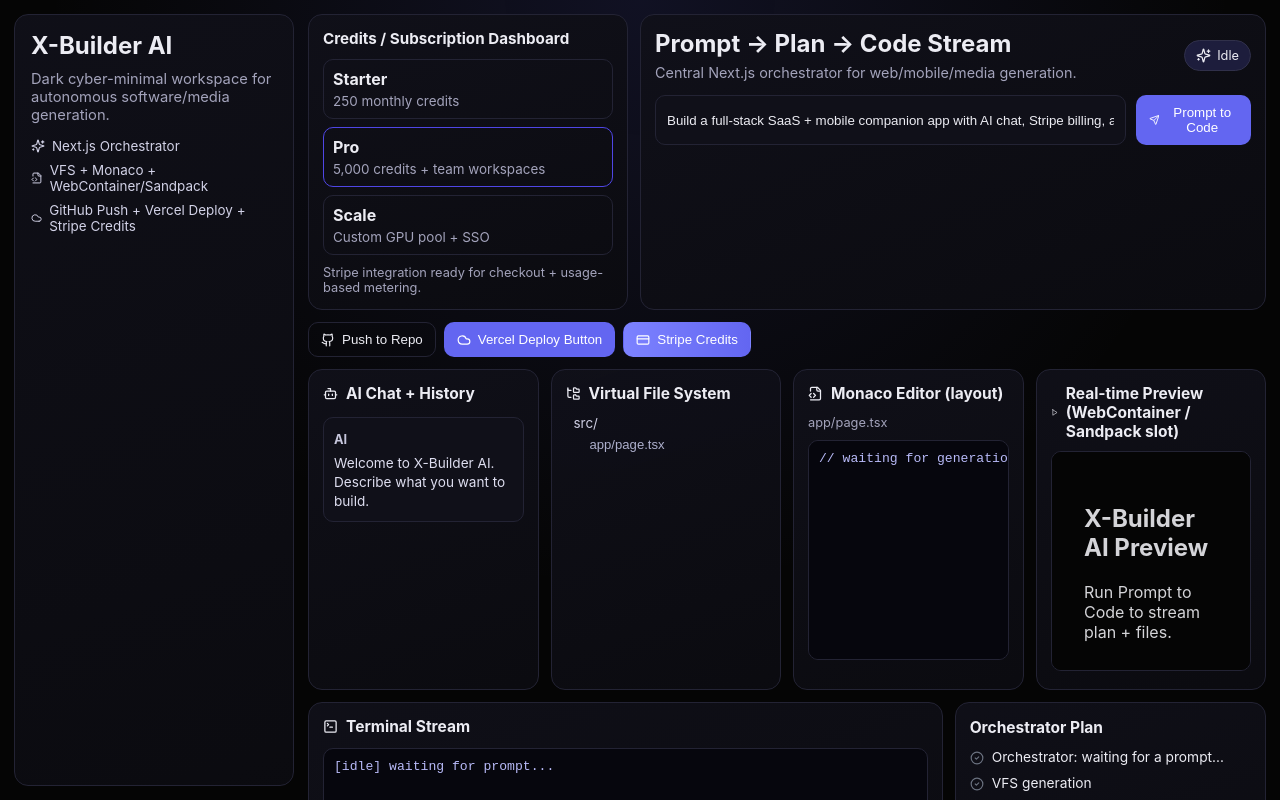
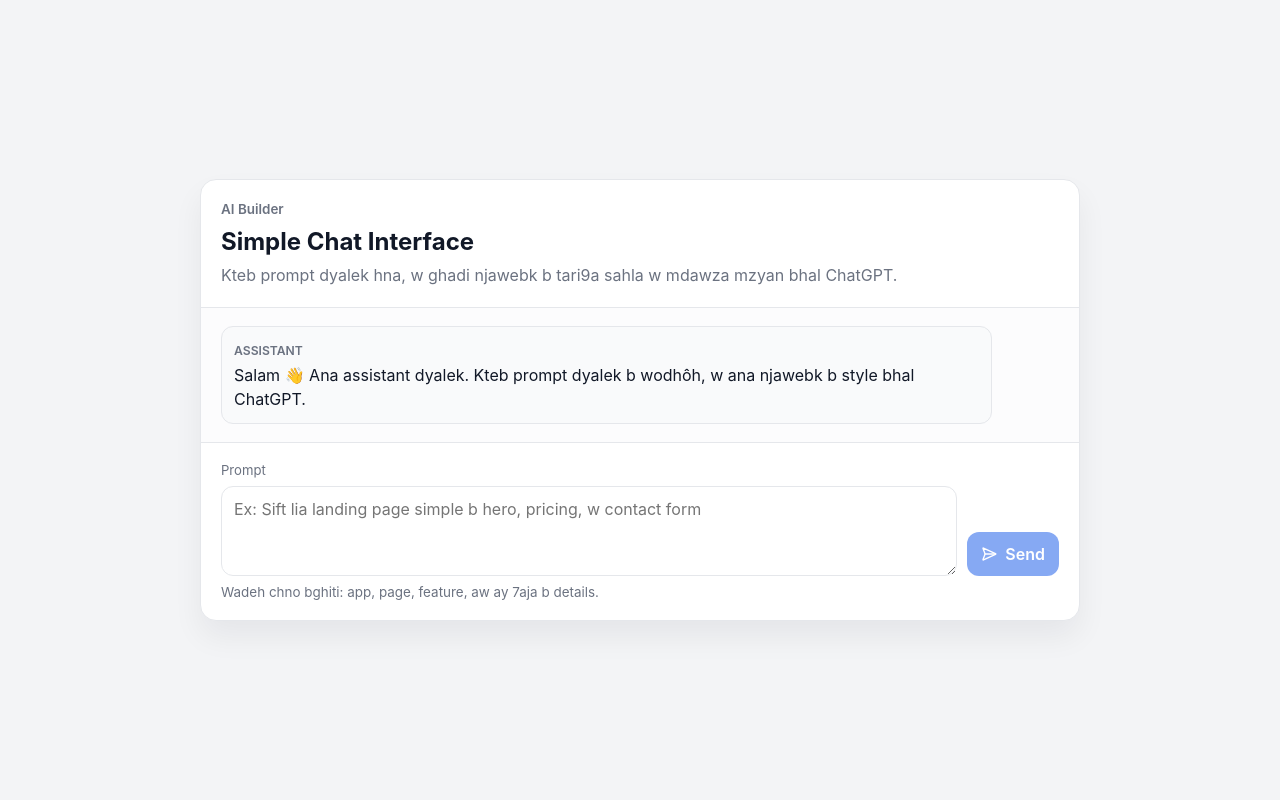
Before and after one commit to dyasse/ia-all-in-one, a Next.js app: page / in a window 1280 px wide. Shown: the top 800 px of the page. Built offline with nearby package versions, Linux system fonts and the light colour scheme.

Commit message:
Simplify app into clear ChatGPT-style interface

```diff
--- a/app/globals.css
+++ b/app/globals.css
@@ -1,11 +1,12 @@
 :root {
-  --obsidian: #050505;
-  --primary: #6366f1;
-  --panel: #0b0b10;
-  --panel-soft: #101019;
-  --border: #232334;
-  --text: #ececf3;
-  --muted: #a3a3bb;
+  --bg: #f3f4f6;
+  --panel: #ffffff;
+  --border: #e5e7eb;
+  --text: #111827;
+  --muted: #6b7280;
+  --accent: #2563eb;
+  --assistant: #f9fafb;
+  --user: #eff6ff;
 }
 
 * {
@@ -16,358 +17,161 @@
 body {
   margin: 0;
   min-height: 100%;
-  background: radial-gradient(circle at top, rgba(99, 102, 241, 0.13), transparent 40%), var(--obsidian);
+  font-family: Inter, system-ui, -apple-system, Segoe UI, Roboto, sans-serif;
+  background: var(--bg);
   color: var(--text);
-  font-family: Inter, system-ui, -apple-system, Segoe UI, sans-serif;
 }
 
 h1,
-h2,
-h3,
 p {
   margin: 0;
 }
 
-.genx-shell {
+.simple-chat-shell {
   min-height: 100vh;
-  display: grid;
-  grid-template-columns: 280px 1fr;
-  gap: 14px;
-  padding: 14px;
+  display: flex;
+  align-items: center;
+  justify-content: center;
+  padding: 24px;
 }
 
-.glass,
-.card {
-  background: linear-gradient(160deg, rgba(16, 16, 25, 0.95), rgba(11, 11, 16, 0.98));
+.simple-chat-card {
+  width: min(880px, 100%);
+  background: var(--panel);
   border: 1px solid var(--border);
-  border-radius: 14px;
+  border-radius: 16px;
+  box-shadow: 0 16px 30px rgba(17, 24, 39, 0.06);
+  overflow: hidden;
 }
 
-.sidebar {
-  padding: 16px;
-  position: sticky;
-  top: 14px;
-  height: calc(100vh - 28px);
-}
-
-.sidebar p {
-  margin-top: 10px;
-  color: var(--muted);
-  font-size: 0.92rem;
-}
-
-.stack-list {
-  display: grid;
-  gap: 8px;
-  margin-top: 14px;
-}
-
-.stack-list span {
-  display: inline-flex;
-  align-items: center;
-  gap: 7px;
-  color: #d2d2e7;
-  font-size: 0.84rem;
-}
-
-.genx-main {
-  display: grid;
-  gap: 12px;
-}
-
-.top-zone {
-  display: grid;
-  grid-template-columns: 320px 1fr;
-  gap: 12px;
-}
-
-.card {
-  padding: 14px;
-}
-
-.studio-head {
-  display: flex;
-  align-items: center;
-  justify-content: space-between;
-  gap: 12px;
-}
-
-.studio-head p {
-  margin-top: 6px;
-  color: var(--muted);
-  font-size: 0.9rem;
-}
-
-.status {
-  display: inline-flex;
-  align-items: center;
-  gap: 6px;
-  padding: 7px 11px;
-  border-radius: 999px;
-  font-size: 0.8rem;
-  border: 1px solid #30304a;
-  background: rgba(99, 102, 241, 0.18);
-}
-
-.prompt-shell {
-  margin-top: 14px;
-  display: flex;
-  gap: 10px;
-}
-
-.prompt-shell input {
-  width: 100%;
-  background: var(--panel-soft);
-  border: 1px solid var(--border);
-  color: var(--text);
-  border-radius: 10px;
-  padding: 11px;
-}
-
-.feature-bar {
-  display: flex;
-  gap: 8px;
-  flex-wrap: wrap;
-}
-
-.btn {
-  border-radius: 10px;
-  border: 1px solid transparent;
-  padding: 9px 12px;
-  display: inline-flex;
-  align-items: center;
-  gap: 7px;
-  cursor: pointer;
-}
-
-.btn-default {
-  background: var(--primary);
-  color: white;
-}
-
-.btn-outline {
-  background: transparent;
-  color: var(--text);
-  border-color: var(--border);
-}
-
-.btn-pro {
-  background: linear-gradient(90deg, #7c82ff, #6366f1);
-  color: white;
-}
-
-.workspace-grid {
-  display: grid;
-  grid-template-columns: repeat(12, minmax(0, 1fr));
-  gap: 12px;
-}
-
-.chat-panel {
-  grid-column: span 3;
-}
-
-.vfs-panel {
-  grid-column: span 3;
-}
-
-.editor-panel {
-  grid-column: span 3;
-}
-
-.preview-panel {
-  grid-column: span 3;
-}
-
-.terminal-panel {
-  grid-column: span 8;
-}
-
-.plan-panel {
-  grid-column: span 4;
-}
-
-.chat-panel h3,
-.vfs-panel h3,
-.editor-panel h3,
-.preview-panel h3,
-.terminal-panel h3,
-.plan-panel h3 {
-  display: inline-flex;
-  align-items: center;
-  gap: 8px;
-  font-size: 0.97rem;
-}
-
-.chat-list {
-  margin-top: 12px;
-  display: grid;
-  gap: 10px;
-  max-height: 260px;
-  overflow: auto;
-}
-
-.chat-msg {
-  border: 1px solid var(--border);
-  background: var(--panel-soft);
-  border-radius: 10px;
-  padding: 10px;
-}
-
-.chat-msg strong {
-  font-size: 0.8rem;
-  color: #c7c7dd;
-}
-
-.chat-msg p {
-  margin-top: 6px;
-  line-height: 1.4;
-  font-size: 0.85rem;
-  color: #dedef0;
-}
-
-.tree-list {
-  margin-top: 10px;
-}
-
-.tree-folder {
-  margin: 8px 0 2px;
-  font-size: 0.84rem;
-  color: #cfcfe4;
-}
-
-.tree-file {
-  width: 100%;
-  text-align: left;
-  border: 0;
-  background: transparent;
-  color: #aeb0cd;
-  padding: 4px 0;
-  cursor: pointer;
-  font-size: 0.82rem;
-}
-
-.editor-file {
-  margin-top: 10px;
-  font-size: 0.8rem;
-  color: var(--muted);
-}
-
-.editor-panel pre,
-.terminal-panel pre {
-  margin-top: 10px;
-  background: #06060d;
-  border: 1px solid var(--border);
-  border-radius: 10px;
-  padding: 10px;
-  overflow: auto;
-  min-height: 220px;
-  color: #b8baf8;
-  font-size: 0.82rem;
-}
-
-.preview-panel iframe {
-  width: 100%;
-  min-height: 220px;
-  margin-top: 10px;
-  border-radius: 10px;
-  border: 1px solid var(--border);
-  background: #050505;
-}
-
-.plan-list {
-  margin: 12px 0 0;
-  padding: 0;
-  list-style: none;
-  display: grid;
-  gap: 10px;
-}
-
-.plan-list li {
-  display: flex;
-  align-items: flex-start;
-  gap: 8px;
-  font-size: 0.86rem;
-}
-
-.plan-icon {
-  margin-top: 2px;
-}
-
-.plan-pending {
-  color: #6b7280;
-}
-
-.plan-running {
-  color: #818cf8;
-}
-
-.plan-done {
-  color: #22c55e;
-}
-
-.asset-grid {
-  margin-top: 10px;
-  display: grid;
-  grid-template-columns: repeat(auto-fit, minmax(220px, 1fr));
-  gap: 10px;
-}
-
-.asset-item {
-  border: 1px solid var(--border);
-  border-radius: 10px;
-  padding: 10px;
-  font-size: 0.86rem;
-  color: #d8d8ea;
-}
-
-.pricing-modal h3 {
-  font-size: 0.95rem;
-}
-
-.tiers {
-  margin-top: 11px;
+.chat-header {
+  padding: 20px;
+  border-bottom: 1px solid var(--border);
   display: grid;
   gap: 8px;
 }
 
-.tier-box {
-  border: 1px solid var(--border);
-  border-radius: 10px;
-  padding: 9px;
-}
-
-.tier-pro {
-  border-color: #4f46e5;
-}
-
-.tier-box p {
-  margin-top: 4px;
-  color: var(--muted);
+.chat-kicker {
+  color: var(--accent);
+  font-weight: 600;
   font-size: 0.84rem;
 }
 
-.billing-hint {
-  margin-top: 10px;
-  color: var(--muted);
-  font-size: 0.8rem;
+.chat-header h1 {
+  font-size: 1.5rem;
 }
 
-.guide-list {
-  margin: 10px 0 0;
-  padding-left: 18px;
-  display: grid;
-  gap: 6px;
-  color: #cecee5;
-  font-size: 0.88rem;
+.chat-header p {
+  color: var(--muted);
+  line-height: 1.45;
 }
 
-.video-hint {
-  margin-top: 10px;
+.chat-stream {
+  padding: 18px 20px;
+  max-height: 430px;
+  overflow: auto;
+  display: grid;
+  gap: 12px;
+  background: #fcfcfd;
+}
+
+.chat-bubble {
+  border: 1px solid var(--border);
+  border-radius: 12px;
+  padding: 12px;
+  max-width: 92%;
+}
+
+.chat-bubble p {
+  margin-top: 4px;
+  white-space: pre-wrap;
+  line-height: 1.5;
+}
+
+.chat-bubble.assistant {
+  background: var(--assistant);
+  justify-self: start;
+}
+
+.chat-bubble.user {
+  background: var(--user);
+  justify-self: end;
+}
+
+.chat-role {
+  font-size: 0.76rem;
   color: var(--muted);
+  font-weight: 600;
+  text-transform: uppercase;
+}
+
+.prompt-form {
+  border-top: 1px solid var(--border);
+  padding: 16px 20px 20px;
+}
+
+.prompt-form label {
+  display: inline-block;
+  font-size: 0.82rem;
+  color: var(--muted);
+  margin-bottom: 8px;
+}
+
+.prompt-row {
+  display: grid;
+  grid-template-columns: 1fr auto;
+  gap: 10px;
+  align-items: end;
+}
+
+.prompt-row textarea {
+  width: 100%;
+  resize: vertical;
+  border: 1px solid var(--border);
+  border-radius: 12px;
+  padding: 12px;
+  font: inherit;
+  color: var(--text);
+  min-height: 90px;
+}
+
+.prompt-row textarea:focus {
+  outline: 2px solid rgba(37, 99, 235, 0.2);
+  border-color: var(--accent);
+}
+
+.prompt-row button {
+  border: 0;
+  background: var(--accent);
+  color: white;
+  border-radius: 12px;
+  height: 44px;
+  padding: 0 14px;
+  font: inherit;
+  font-weight: 600;
+  cursor: pointer;
   display: inline-flex;
   align-items: center;
-  gap: 6px;
-  font-size: 0.85rem;
+  gap: 8px;
+}
+
+.prompt-row button:disabled {
+  opacity: 0.55;
+  cursor: not-allowed;
+}
+
+.prompt-helper,
+.prompt-error {
+  margin-top: 8px;
+  font-size: 0.84rem;
+}
+
+.prompt-helper {
+  color: var(--muted);
+}
+
+.prompt-error {
+  color: #b91c1c;
 }
 
 .spin {
@@ -380,36 +184,17 @@
   }
 }
 
-@media (max-width: 1220px) {
-  .workspace-grid {
-    grid-template-columns: 1fr 1fr;
+@media (max-width: 720px) {
+  .simple-chat-shell {
+    padding: 12px;
   }
 
-  .chat-panel,
-  .vfs-panel,
-  .editor-panel,
-  .preview-panel,
-  .terminal-panel,
-  .plan-panel {
-    grid-column: span 1;
-  }
-}
-
-@media (max-width: 980px) {
-  .genx-shell {
+  .prompt-row {
     grid-template-columns: 1fr;
   }
 
-  .sidebar {
-    position: relative;
-    height: auto;
-  }
-
-  .top-zone {
-    grid-template-columns: 1fr;
-  }
-
-  .workspace-grid {
-    grid-template-columns: 1fr;
+  .prompt-row button {
+    width: 100%;
+    justify-content: center;
   }
 }
--- a/app/page.tsx
+++ b/app/page.tsx
@@ -1,58 +1,132 @@
 'use client';
 
-import {
-  Sidebar,
-  StudioHeader,
-  Workspace,
-  FeatureBar,
-  AssetGallery,
-  PricingModal,
-  ArchitectureGuide,
-  type PlanStep,
-  type StreamStatus,
-  type VfsNode
-} from '@/components/dashboard';
-import { useState } from 'react';
+import { FormEvent, useMemo, useState } from 'react';
+import { LoaderCircle, SendHorizonal } from 'lucide-react';
+import { generateWithApi } from '@/lib/generation-client';
 import type { GenerationResult } from '@/types/generation';
 
-const initialPlan: PlanStep[] = [
-  { id: 's1', title: 'Orchestrator: waiting for a prompt...', status: 'pending' },
-  { id: 's2', title: 'VFS generation', status: 'pending' },
-  { id: 's3', title: 'Model routing and bridge execution', status: 'pending' },
-  { id: 's4', title: 'Deployment wiring', status: 'pending' }
-];
+type ChatMessage = {
+  id: string;
+  role: 'user' | 'assistant';
+  text: string;
+};
 
-const initialTree: VfsNode[] = [
-  { name: 'src', type: 'folder', children: [{ name: 'app/page.tsx', type: 'file', content: '// waiting for generation' }] }
-];
+function formatAssistantReply(result: GenerationResult): string {
+  const lines = [
+    result.summary,
+    '',
+    `Provider: ${result.providerUsed}`,
+    'Deliverables:',
+    ...result.deliverables.map((item) => `- ${item}`)
+  ];
+
+  return lines.join('\n');
+}
 
 export default function Page() {
-  const [result, setResult] = useState<GenerationResult | null>(null);
   const [prompt, setPrompt] = useState('');
-  const [streamStatus, setStreamStatus] = useState<StreamStatus>('idle');
-  const [plan, setPlan] = useState<PlanStep[]>(initialPlan);
-  const [logs, setLogs] = useState<string[]>([]);
-  const [tree, setTree] = useState<VfsNode[]>(initialTree);
+  const [isLoading, setIsLoading] = useState(false);
+  const [error, setError] = useState<string | null>(null);
+  const [chat, setChat] = useState<ChatMessage[]>([
+    {
+      id: 'welcome',
+      role: 'assistant',
+      text: 'Salam 👋 Ana assistant dyalek. Kteb prompt dyalek b wodhôh, w ana njawebk b style bhal ChatGPT.'
+    }
+  ]);
+
+  const canSend = prompt.trim().length > 0 && !isLoading;
+
+  const helperText = useMemo(() => {
+    if (isLoading) return 'Kankhdem 3la talab dyalek...';
+    return 'Wadeh chno bghiti: app, page, feature, aw ay 7aja b details.';
+  }, [isLoading]);
+
+  async function handleSubmit(event: FormEvent<HTMLFormElement>) {
+    event.preventDefault();
+
+    const value = prompt.trim();
+    if (!value || isLoading) return;
+
+    const userMessage: ChatMessage = {
+      id: `u-${Date.now()}`,
+      role: 'user',
+      text: value
+    };
+
+    setChat((prev) => [...prev, userMessage]);
+    setPrompt('');
+    setError(null);
+    setIsLoading(true);
+
+    try {
+      const result = await generateWithApi(value, {
+        language: 'darija',
+        provider: 'auto',
+        qualityMode: 'balanced',
+        outputTypes: ['web']
+      });
+
+      setChat((prev) => [
+        ...prev,
+        {
+          id: `a-${result.id}`,
+          role: 'assistant',
+          text: formatAssistantReply(result)
+        }
+      ]);
+    } catch (requestError) {
+      const message = requestError instanceof Error ? requestError.message : 'W9e3 mochkil f generation.';
+      setError(message);
+      setChat((prev) => [
+        ...prev,
+        {
+          id: `a-error-${Date.now()}`,
+          role: 'assistant',
+          text: `Ma9dertch nkemmel daba: ${message}`
+        }
+      ]);
+    } finally {
+      setIsLoading(false);
+    }
+  }
 
   return (
-    <main className="genx-shell">
-      <Sidebar />
-      <section className="genx-main">
-        <div className="top-zone">
-          <PricingModal />
-          <StudioHeader
-            onResult={setResult}
-            onPrompt={setPrompt}
-            onStatus={setStreamStatus}
-            onPlan={setPlan}
-            onLogs={setLogs}
-            onTree={setTree}
-          />
+    <main className="simple-chat-shell">
+      <section className="simple-chat-card">
+        <header className="chat-header">
+          <p className="chat-kicker">AI Builder</p>
+          <h1>Simple Chat Interface</h1>
+          <p>Kteb prompt dyalek hna, w ghadi njawebk b tari9a sahla w mdawza mzyan bhal ChatGPT.</p>
+        </header>
+
+        <div className="chat-stream" aria-live="polite">
+          {chat.map((message) => (
+            <article key={message.id} className={`chat-bubble ${message.role}`}>
+              <span className="chat-role">{message.role === 'user' ? 'You' : 'Assistant'}</span>
+              <p>{message.text}</p>
+            </article>
+          ))}
         </div>
-        <FeatureBar />
-        <Workspace result={result} prompt={prompt} streamStatus={streamStatus} plan={plan} logs={logs} tree={tree} />
-        <AssetGallery result={result} />
-        <ArchitectureGuide />
+
+        <form className="prompt-form" onSubmit={(event) => void handleSubmit(event)}>
+          <label htmlFor="prompt">Prompt</label>
+          <div className="prompt-row">
+            <textarea
+              id="prompt"
+              value={prompt}
+              onChange={(event) => setPrompt(event.target.value)}
+              placeholder="Ex: Sift lia landing page simple b hero, pricing, w contact form"
+              rows={3}
+            />
+            <button type="submit" disabled={!canSend}>
+              {isLoading ? <LoaderCircle size={16} className="spin" /> : <SendHorizonal size={16} />}
+              <span>{isLoading ? 'Generating' : 'Send'}</span>
+            </button>
+          </div>
+          <p className="prompt-helper">{helperText}</p>
+          {error ? <p className="prompt-error">{error}</p> : null}
+        </form>
       </section>
     </main>
   );
```
